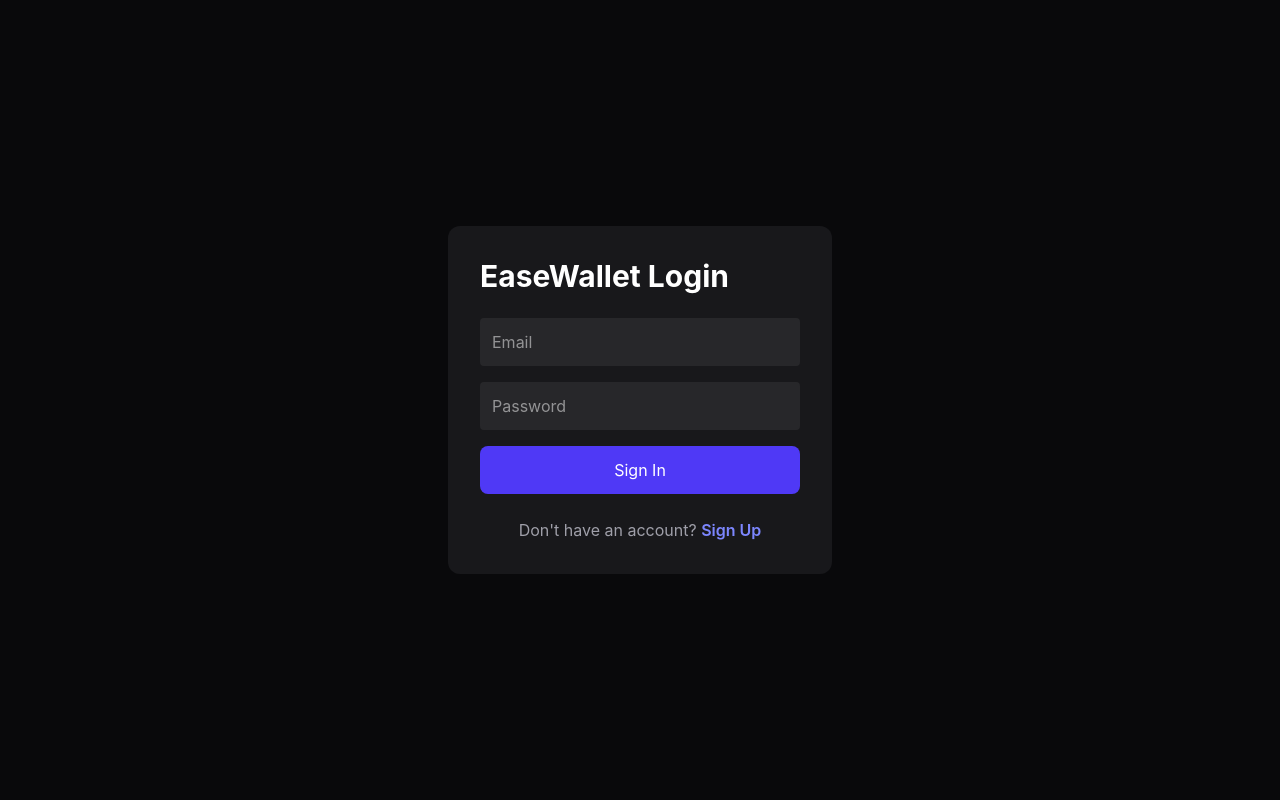
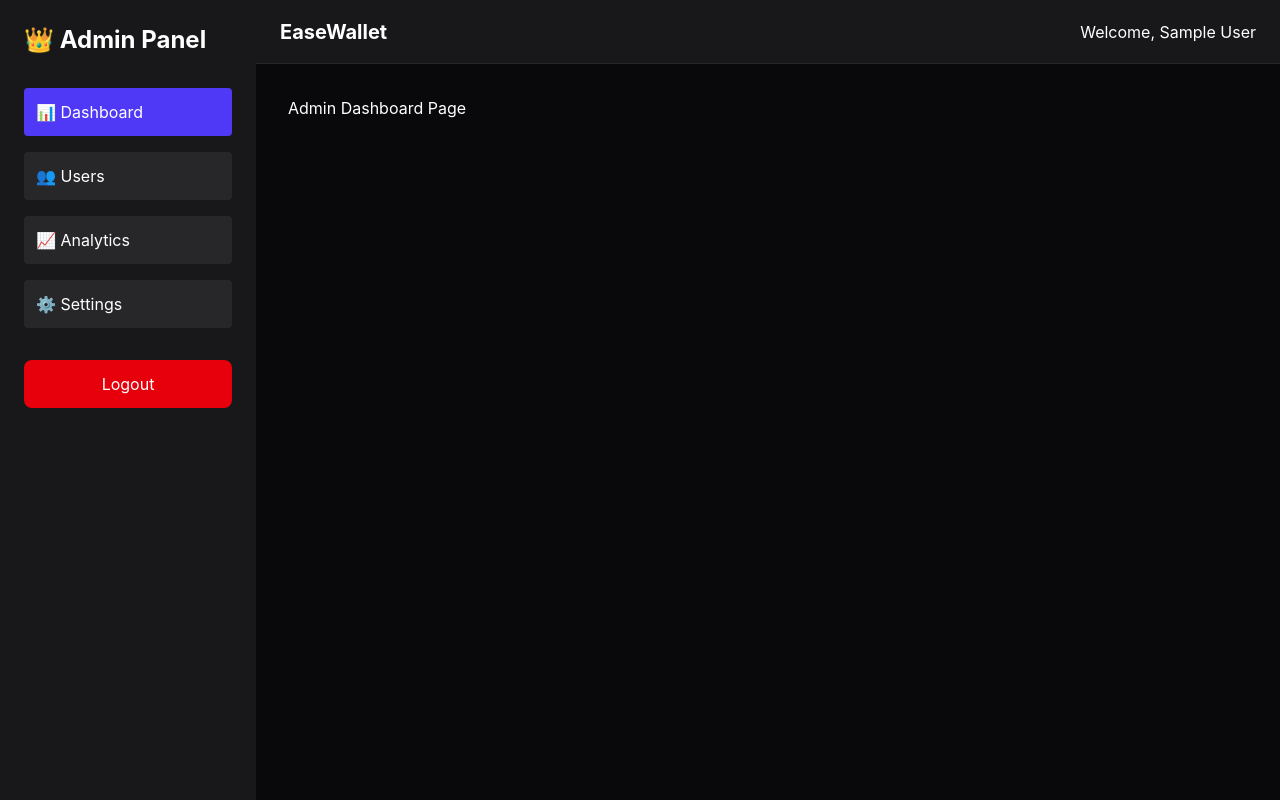
Before and after one commit to guruprasad06/EaseWallet, a React (Vite) app: page /admin/dashboard in a window 1280 px wide. Before the commit this address led to /login. Built offline with nearby package versions, Linux system fonts and the light colour scheme; sample sign-in values are in the browser's storage.

Commit message:
search bar done

```diff
--- a/src/components/layout-ui/AdminSidebar.tsx
+++ b/src/components/layout-ui/AdminSidebar.tsx
@@ -1,56 +1,66 @@
 import { NavLink, useNavigate } from "react-router-dom";
 import useAuth from "../../hooks/useAuth";
 
-
-export default function Sidebar() {
+export default function AdminSidebar() {
   const auth = useAuth();
   const navigate = useNavigate();
-  const dashboardLink=auth?.user?.role==="admin"?"admin/dashboard":"app/dashboard";
 
   return (
     <div className="w-64 min-h-screen bg-zinc-900 text-white p-6">
       <h1 className="text-2xl font-bold mb-8">
-        EaseWallet
+        👑 Admin Panel
       </h1>
 
       <nav className="flex flex-col gap-4">
         <NavLink
-          to={`/${dashboardLink}`}
+          to="/admin/dashboard"
           className={({ isActive }) =>
             isActive
               ? "bg-indigo-600 p-3 rounded"
               : "bg-zinc-800 p-3 rounded hover:bg-zinc-700"
           }
         >
-          Dashboard
+          📊 Dashboard
         </NavLink>
 
         <NavLink
-          to="/app/vault"
+          to="/admin/users"
           className={({ isActive }) =>
             isActive
               ? "bg-indigo-600 p-3 rounded"
               : "bg-zinc-800 p-3 rounded hover:bg-zinc-700"
           }
         >
-          My Vault
+          👥 Users
         </NavLink>
 
         <NavLink
-          to="/app/profile"
+          to="/admin/analytics"
           className={({ isActive }) =>
             isActive
               ? "bg-indigo-600 p-3 rounded"
               : "bg-zinc-800 p-3 rounded hover:bg-zinc-700"
           }
         >
-          Profile
+          📈 Analytics
+        </NavLink>
+
+        <NavLink
+          to="/admin/settings"
+          className={({ isActive }) =>
+            isActive
+              ? "bg-indigo-600 p-3 rounded"
+              : "bg-zinc-800 p-3 rounded hover:bg-zinc-700"
+          }
+        >
+          ⚙️ Settings
         </NavLink>
       </nav>
 
       <button
-        className="mt-8 bg-red-600 hover:bg-red-700 text-white p-2 rounded w-full"
+        className="mt-8 w-full bg-red-600 hover:bg-red-700 text-white p-3 rounded-lg"
         onClick={() => {
+          localStorage.removeItem("token");
           auth?.setUser(null);
           navigate("/login");
         }}
--- a/src/context/AuthContext.tsx
+++ b/src/context/AuthContext.tsx
@@ -1,9 +1,16 @@
 import { createContext, useState } from "react";
 import type { ReactNode } from "react";
 
+type User = {
+  _id: string;
+  name: string;
+  email: string;
+  role: "user" | "admin";
+};
+
 type AuthContextType = {
-  user: any;
-  setUser: React.Dispatch<React.SetStateAction<any>>;
+  user: User | null;
+  setUser: React.Dispatch<React.SetStateAction<User | null>>;
 };
 
 export const AuthContext = createContext<AuthContextType | undefined>(
@@ -15,8 +22,10 @@
 }: {
   children: ReactNode;
 }) {
-  const [user, setUser] = useState(null);
-  console.log("Auth user:", user);
+  const [user, setUser] = useState<User | null>(() => {
+    const storedUser = localStorage.getItem("user");
+    return storedUser ? JSON.parse(storedUser) : null;
+  });
 
   return (
     <AuthContext.Provider value={{ user, setUser }}>
--- a/src/layouts/AdminLayout.tsx
+++ b/src/layouts/AdminLayout.tsx
@@ -1,13 +1,16 @@
+import type { ReactNode } from "react";
 import Header from "../components/layout-ui/Header";
 import AdminSidebar from "../components/layout-ui/AdminSidebar";
 
+type AdminLayoutProps = {
+  children: ReactNode;
+};
+
 export default function AdminLayout({
   children,
-}: {
-  children: React.ReactNode;
-}) {
+}: AdminLayoutProps) {
   return (
-    <div className="flex bg-zinc-950 min-h-screen">
+    <div className="min-h-screen flex bg-zinc-950">
       <AdminSidebar />
 
       <div className="flex-1">
--- a/src/pages/admin/UserPage.tsx
+++ b/src/pages/admin/UserPage.tsx
@@ -1,5 +1,72 @@
-export default function UserPage() {
+import { useEffect, useState } from "react";
+import { getAllUsers } from "../../services/userService";
+
+type User = {
+  _id: string;
+  name: string;
+  email: string;
+  role: string;
+};
+
+export default function UsersPage() {
+  const [users, setUsers] = useState<User[]>([]);
+  const [search, setSearch] = useState("");
+
+  useEffect(() => {
+    const fetchUsers = async () => {
+      try {
+        const data = await getAllUsers();
+        setUsers(data);
+      } catch (error) {
+        console.error("Failed to fetch users:", error);
+      }
+    };
+
+
+// delete backend remove that user from users state filter it
+
+    fetchUsers();
+  }, []);
+const filteredUsers = users.filter((user) => (
+  user.name.toLowerCase().includes(search.toLowerCase()) ||
+  user.email.toLowerCase().includes(search.toLowerCase()) ||
+  user.role.toLowerCase().includes(search.toLowerCase())
+));
+
+
   return (
-    <h1>Users Management</h1>
-  );
+  <div>
+    <h1 className="text-3xl font-bold text-white mb-6">
+      Users Management
+    </h1>
+
+    <input
+  type="text"
+  placeholder="Search users..."
+  value={search}
+  onChange={(e) => setSearch(e.target.value)}
+  className="w-full p-3 mb-5 rounded bg-zinc-800 text-white"
+/>
+
+    <table className="w-full text-white border-collapse">
+      <thead>
+        <tr className="bg-zinc-800">
+          <th className="p-3 text-left">Name</th>
+          <th className="p-3 text-left">Email</th>
+          <th className="p-3 text-left">Role</th>
+        </tr>
+      </thead>
+<tbody>
+        {filteredUsers.map((user) => (
+          <tr key={user._id} className="border-b border-zinc-700">
+            <td className="p-3">{user.name}</td>
+            <td className="p-3">{user.email}</td>
+            <td className="p-3">{user.role}</td>
+          </tr>
+        ))}
+      </tbody>
+    </table>
+  </div>
+);
+
 }
--- a/src/pages/auth/LoginPage.tsx
+++ b/src/pages/auth/LoginPage.tsx
@@ -29,7 +29,15 @@
         "token",
         data.token
       );
+localStorage.setItem("user", JSON.stringify(data.user));
+auth?.setUser(data.user);
 
+if(data.user.role==="admin"){
+  navigate("/admin/dashbpoard");
+}
+else{
+   navigate("/app/dashbpoard");
+}
 
 
       auth?.setUser(data.user);
--- /dev/null
+++ b/src/services/userService.ts
@@ -0,0 +1,27 @@
+import axios from "axios";
+
+const API_URL = "http://localhost:5000/api/users";
+
+export const getAllUsers = async () => {
+  const token = localStorage.getItem("token");
+
+  const response = await axios.get(`${API_URL}/all`, {
+    headers: {
+      Authorization: `Bearer ${token}`,
+    },
+  });
+
+  return response.data;
+};
+
+export const deleteUsers = async(userId:string) => {
+    const token = localStorage.getItem("token");
+
+    const response = await axios.delete(`${API_URL}/${userId}`, {
+      headers: {
+        Authorization: `Bearer ${token}`,
+      },
+    });
+
+    return response.data;
+  };
```
